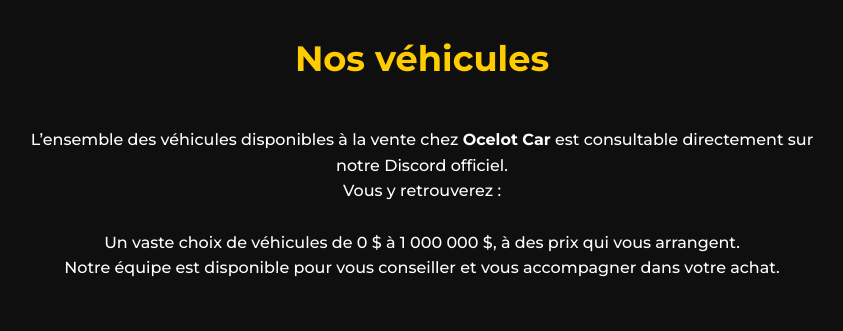
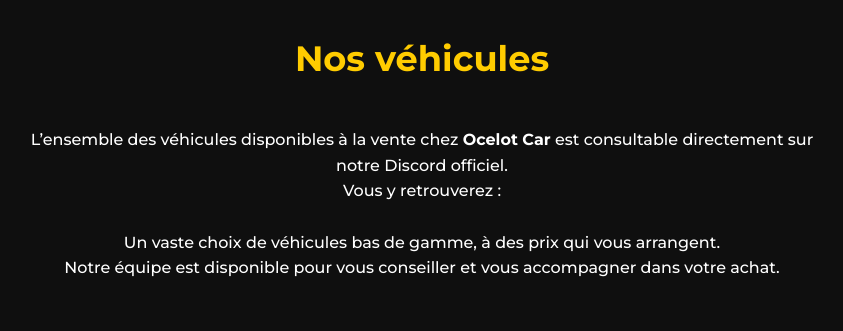
Before and after one commit to Kumo-2/ocelot-car, a plain HTML site: page index.html in a window 1280 px wide. Shown: the part 840-1171 px from the top of the page, without its empty margins (218-1061 px from the left). Drawn offline with Linux system fonts and the light colour scheme.

Commit message:
Add files via upload

```diff
--- a/index.html
+++ b/index.html
@@ -47,7 +47,7 @@
         <br>
         Vous y retrouverez :
         <br><br>
-        Un vaste choix de véhicules de 0 $ à 1 000 000 $, à des prix qui vous arrangent.
+        Un vaste choix de véhicules bas de gamme, à des prix qui vous arrangent.
         <br>
         Notre équipe est disponible pour vous conseiller
         et vous accompagner dans votre achat.
```
